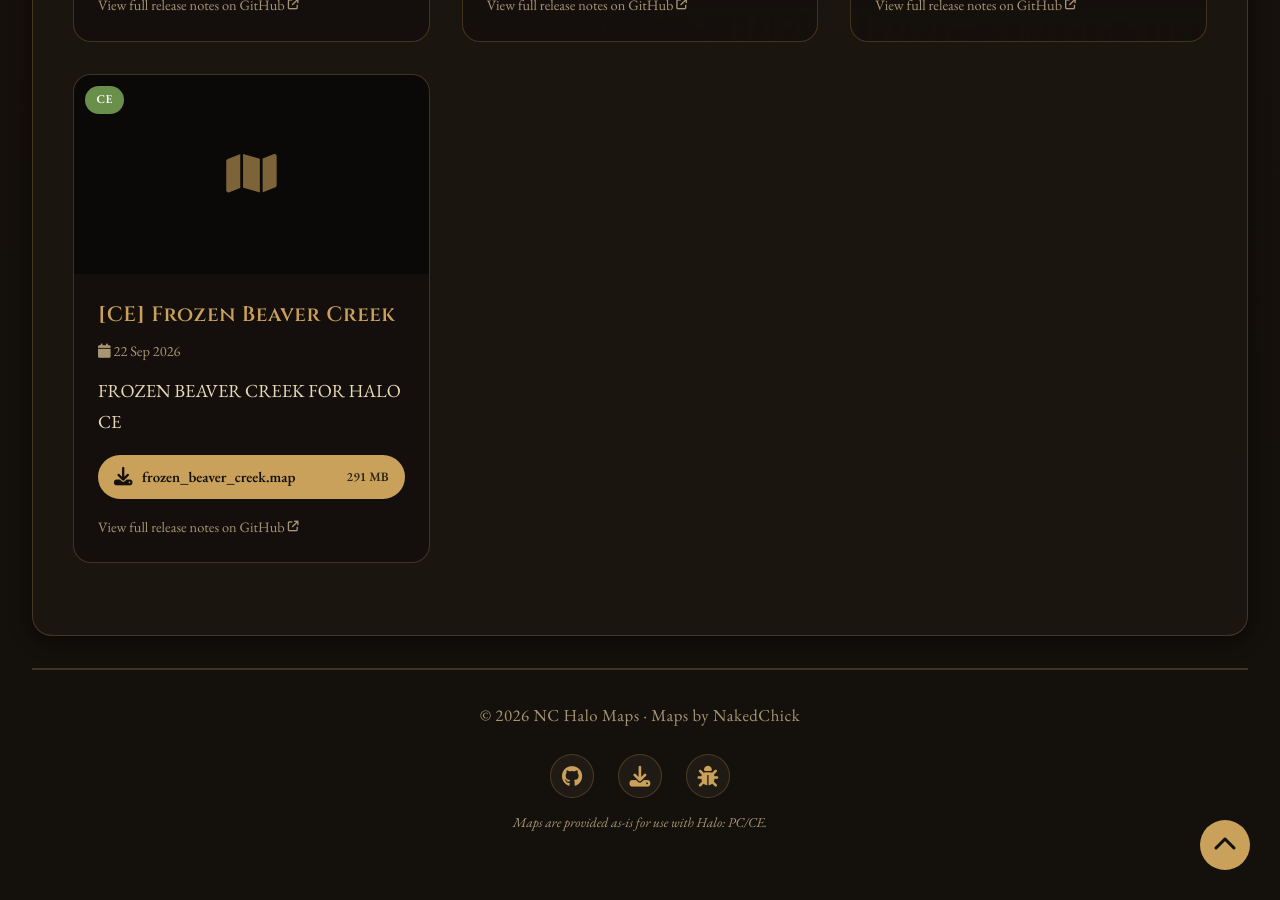
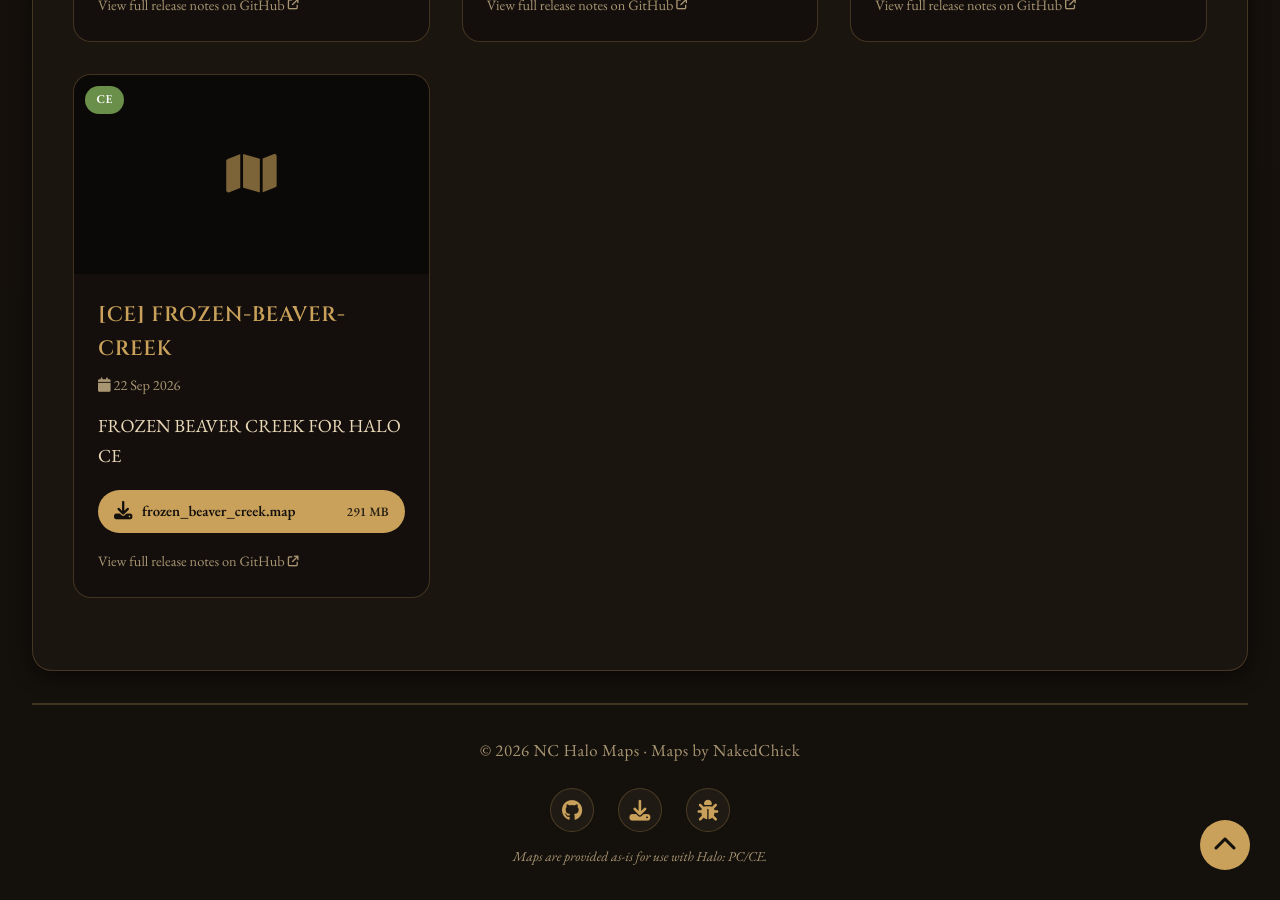
Before and after one commit to Chalwk/NC-Halo-Maps, a Jekyll site: the page built from maps.html, in a window 1280 px wide and 900 px high, scrolled down 10845 px. Built offline with Jekyll 4.4.1, drawn with Linux system fonts in a browser that asks for light colours; before the commit the page ends 11710 px from its top, so only the background shows below that.

```diff
--- a/_data/releases.json
+++ b/_data/releases.json
@@ -1313,7 +1313,7 @@
   {
     "id": 394166399,
     "tag": "CE-Frozen-Beaver-Creek",
-    "name": "[CE] Frozen Beaver Creek",
+    "name": "[CE] FROZEN-BEAVER-CREEK",
     "body": "FROZEN BEAVER CREEK FOR HALO CE",
     "prerelease": false,
     "published_at": "2026-09-22T23:21:43Z",
```
